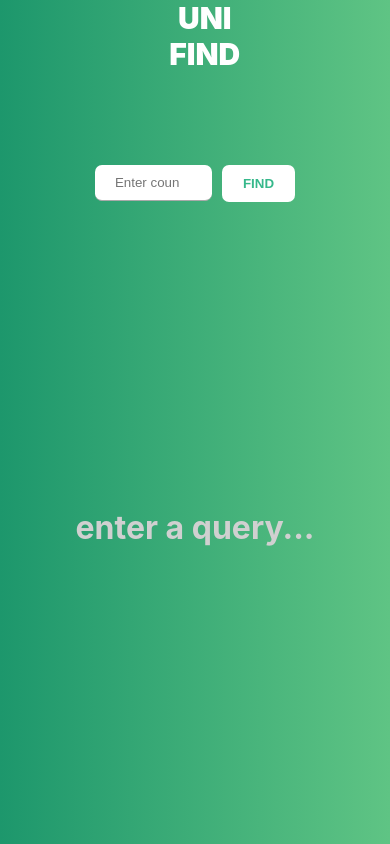
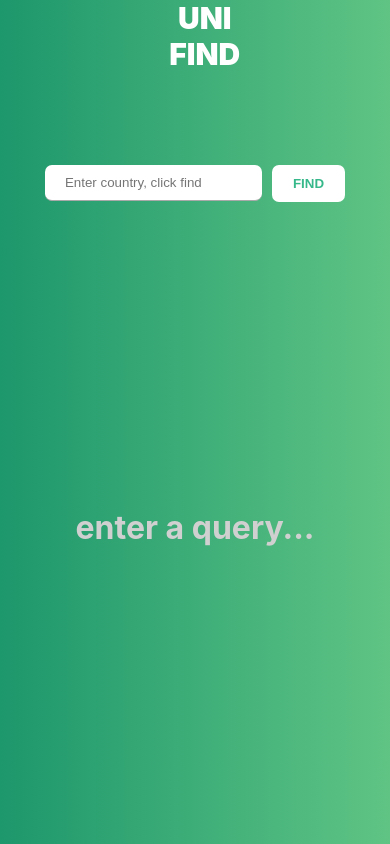
Before and after one commit to slowdivesun/uni-find, a React (Create React App) app: page / in a window 390 px wide. Built offline with nearby package versions, Linux system fonts and the light colour scheme.

Commit message:
cirrected searchbar

```diff
--- a/src/Components/find/find.css
+++ b/src/Components/find/find.css
@@ -75,4 +75,8 @@ button:hover{
     .uniInput{
         margin: 0;
     }
+
+    input{
+        width: auto;
+    }
   }
```
